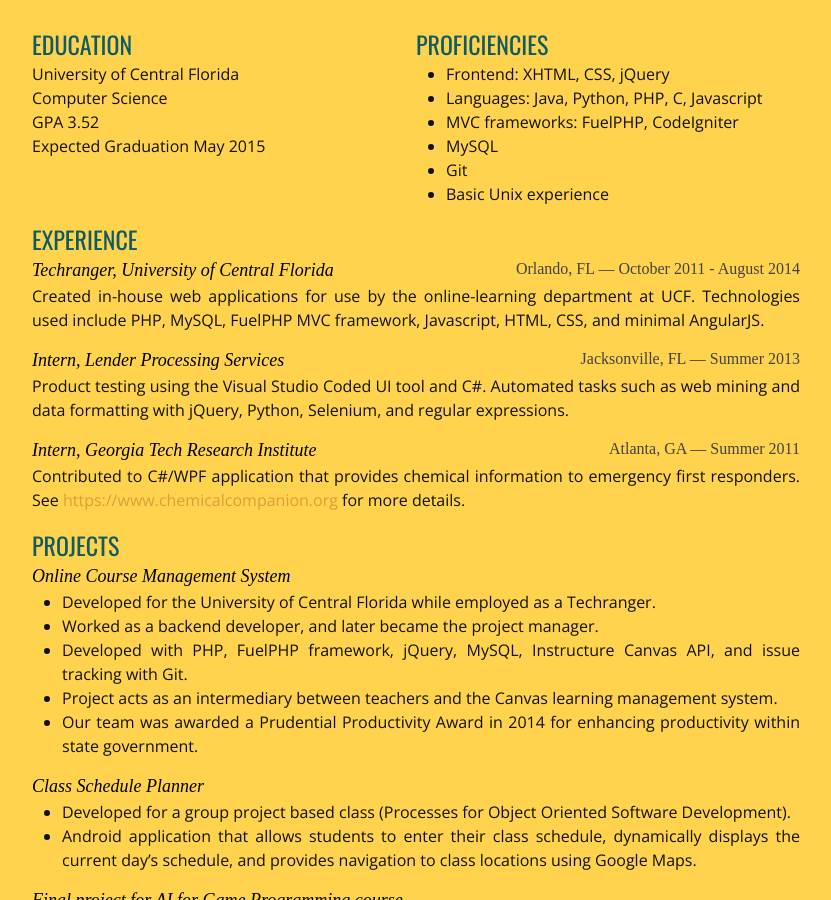
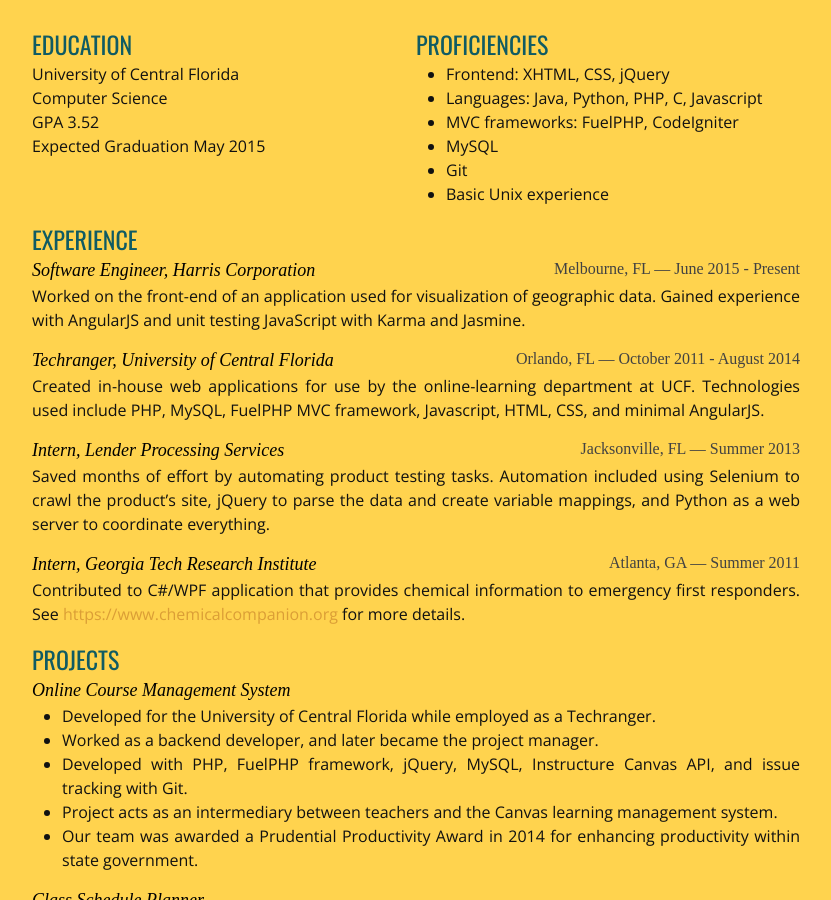
Before and after one commit to jellybeanfiend/jellybeanfiend.github.io, a Jekyll site: the page built from index.html, in a window 1280 px wide and 900 px high, scrolled down 1002 px. Shown: the whole window, without its empty margins (224-1055 px from the left). Built offline with Jekyll 4.4.1, drawn with Linux system fonts in a browser that asks for light colours.

Commit message:
Fixed resume again.

```diff
--- a/index.html
+++ b/index.html
@@ -31,11 +31,14 @@
         </section>
         <section class="experience">
             <h3>EXPERIENCE</h3>
+            <span class="position">Software Engineer, Harris Corporation</span><span class="location">Melbourne, FL — June 2015 - Present</span>
+            <p>Worked on the front-end of an application used for visualization of geographic data. Gained experience with AngularJS and unit testing JavaScript with Karma and Jasmine.</p>
+
             <span class="position">Techranger, University of Central Florida</span> <span class="location">Orlando, FL — October 2011 - August 2014</span>
             <p>Created in-house web applications for use by the online-learning department at UCF. Technologies used include PHP, MySQL, FuelPHP MVC framework, Javascript, HTML, CSS, and minimal AngularJS.</p>
 
             <span class="position">Intern, Lender Processing Services</span> <span class="location">Jacksonville, FL — Summer 2013</span>
-            <p>Product testing using the Visual Studio Coded UI tool and C#. Automated tasks such as web mining and data formatting with jQuery, Python, Selenium, and regular expressions.</p>
+            <p>Saved months of effort by automating product testing tasks. Automation included using Selenium to crawl the product’s site, jQuery to parse the data and create variable mappings, and Python as a web server to coordinate everything.</p>
 
             <span class="position">Intern, Georgia Tech Research Institute</span> <span class="location">Atlanta, GA — Summer 2011</span>
             <p>Contributed to C#/WPF application that provides chemical information to emergency first responders. See <a href="https://www.chemicalcompanion.org">https://www.chemicalcompanion.org</a> for more details.</p>
```
